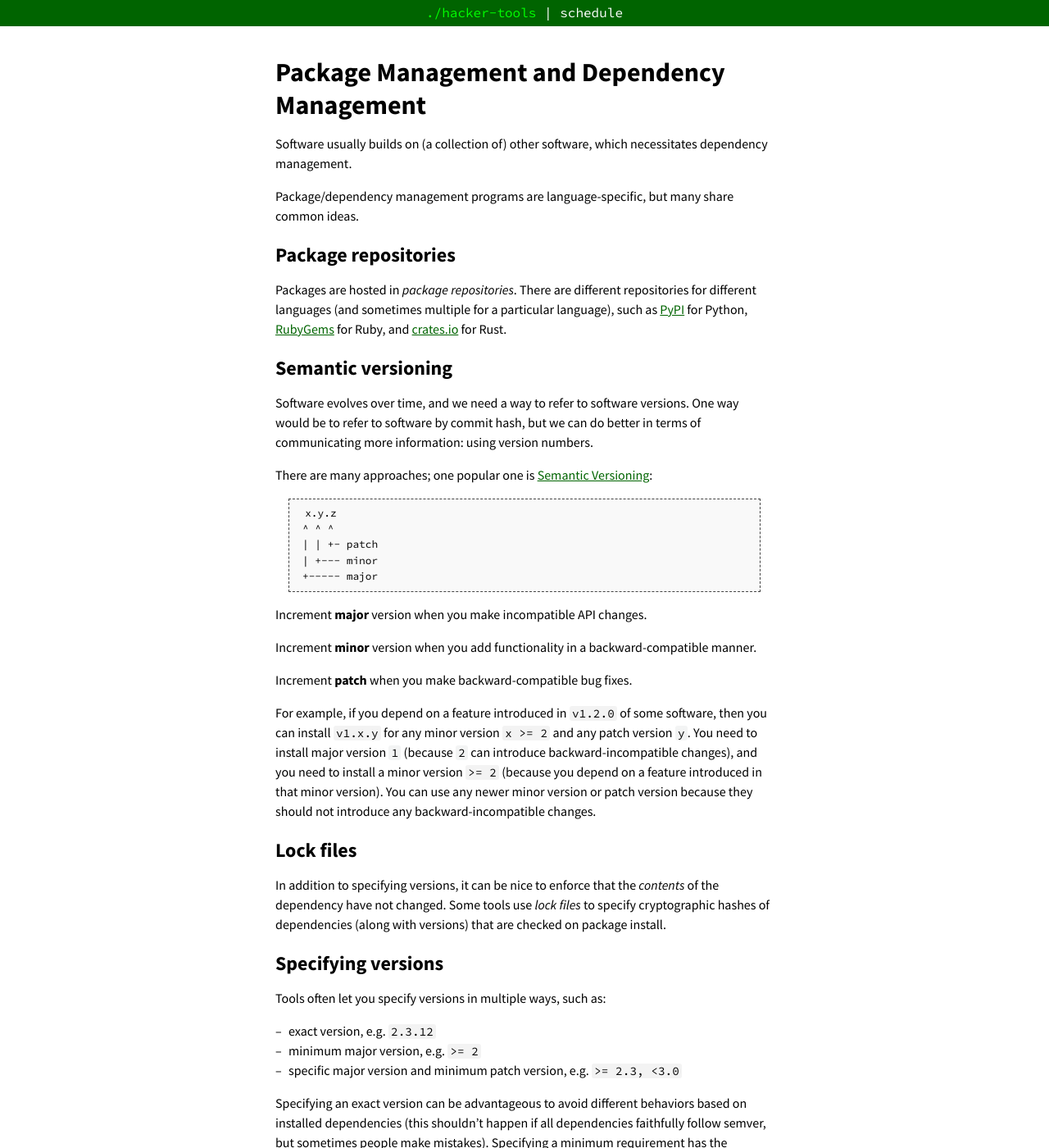
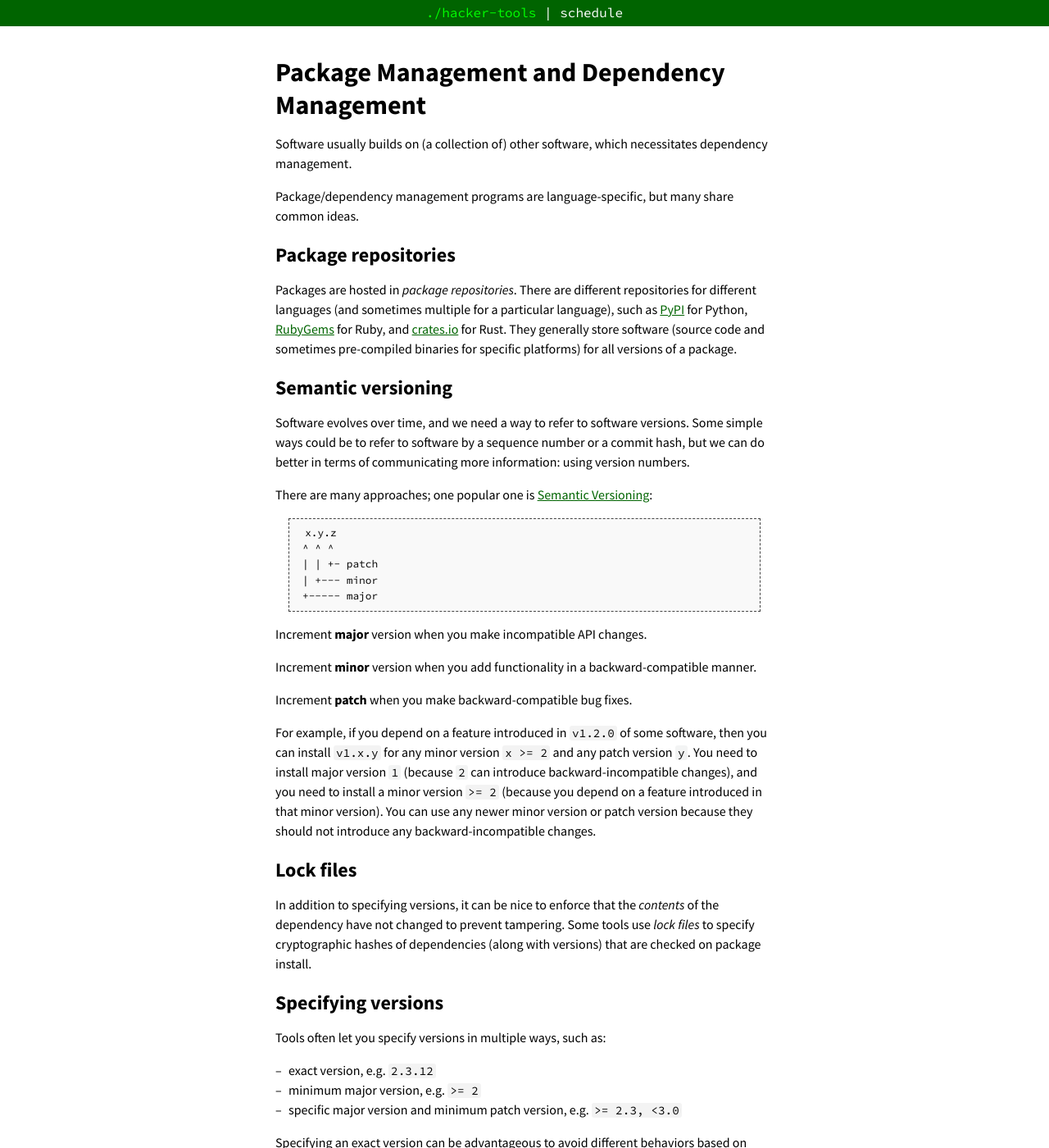
Before and after one commit to missing-semester-cn/missing-semester-cn.github.io, a Jekyll site: the page built from package-management.md, in a window 1280 px wide and 1400 px high. Shown: the whole window at 82% size. Built offline with Jekyll 4.4.1, drawn with Linux system fonts in a browser that asks for light colours; some of the changed text lies outside the part shown.

Commit message:
Tweak text

```diff
--- a/package-management.md
+++ b/package-management.md
@@ -15,13 +15,16 @@ common ideas.
 Packages are hosted in _package repositories_. There are different repositories
 for different languages (and sometimes multiple for a particular language),
 such as [PyPI](https://pypi.org/) for Python, [RubyGems](https://rubygems.org/)
-for Ruby, and [crates.io](https://crates.io/) for Rust.
+for Ruby, and [crates.io](https://crates.io/) for Rust. They generally store
+software (source code and sometimes pre-compiled binaries for specific
+platforms) for all versions of a package.
 
 # Semantic versioning
 
 Software evolves over time, and we need a way to refer to software versions.
-One way would be to refer to software by commit hash, but we can do better in
-terms of communicating more information: using version numbers.
+Some simple ways could be to refer to software by a sequence number or a commit
+hash, but we can do better in terms of communicating more information: using
+version numbers.
 
 There are many approaches; one popular one is [Semantic
 Versioning](https://semver.org/):
@@ -51,9 +54,9 @@ they should not introduce any backward-incompatible changes.
 # Lock files
 
 In addition to specifying versions, it can be nice to enforce that the
-_contents_ of the dependency have not changed. Some tools use _lock files_ to
-specify cryptographic hashes of dependencies (along with versions) that are
-checked on package install.
+_contents_ of the dependency have not changed to prevent tampering. Some tools
+use _lock files_ to specify cryptographic hashes of dependencies (along with
+versions) that are checked on package install.
 
 # Specifying versions
 
```
Also changed, not shown: other parts of package-management.md (+2 -2 lines).
